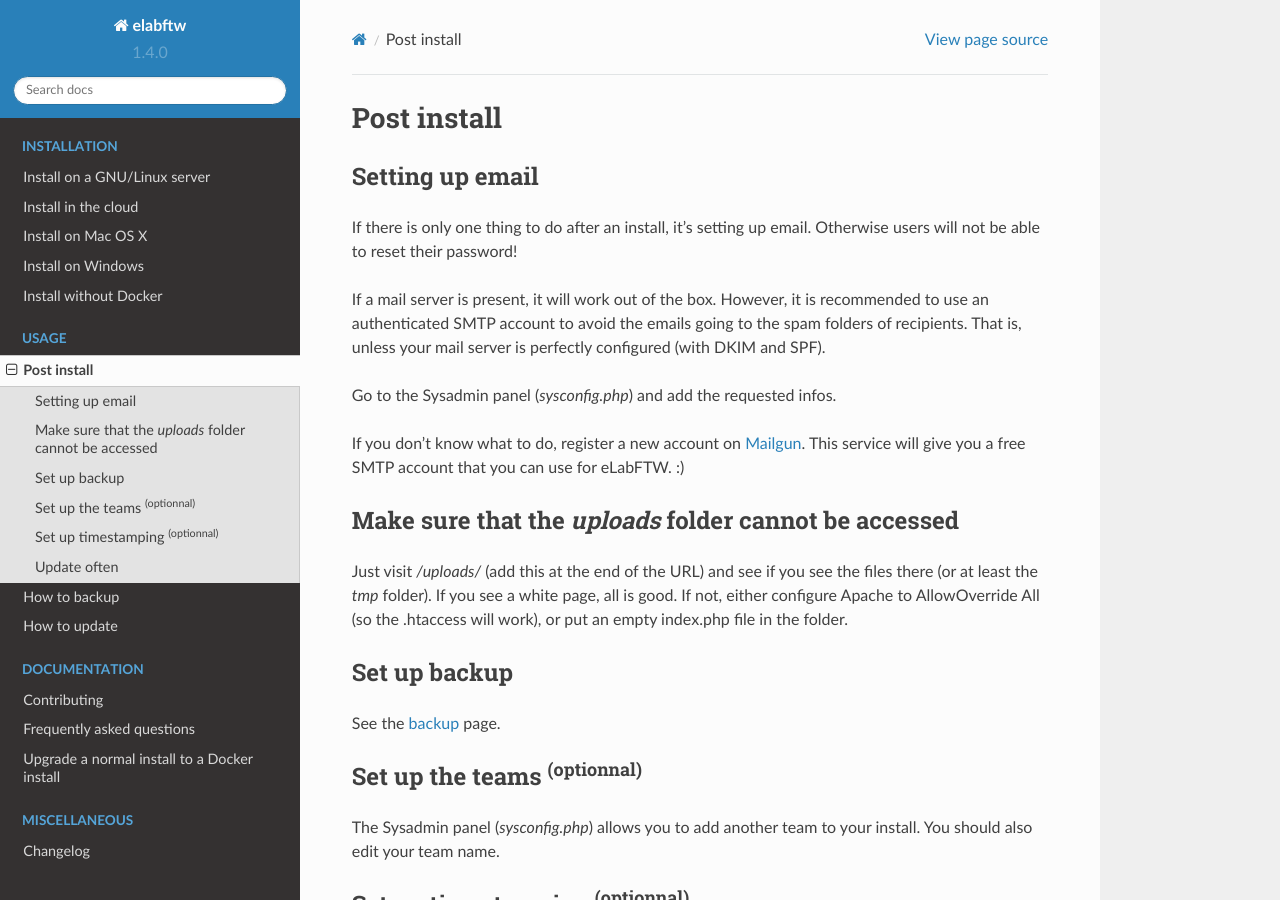
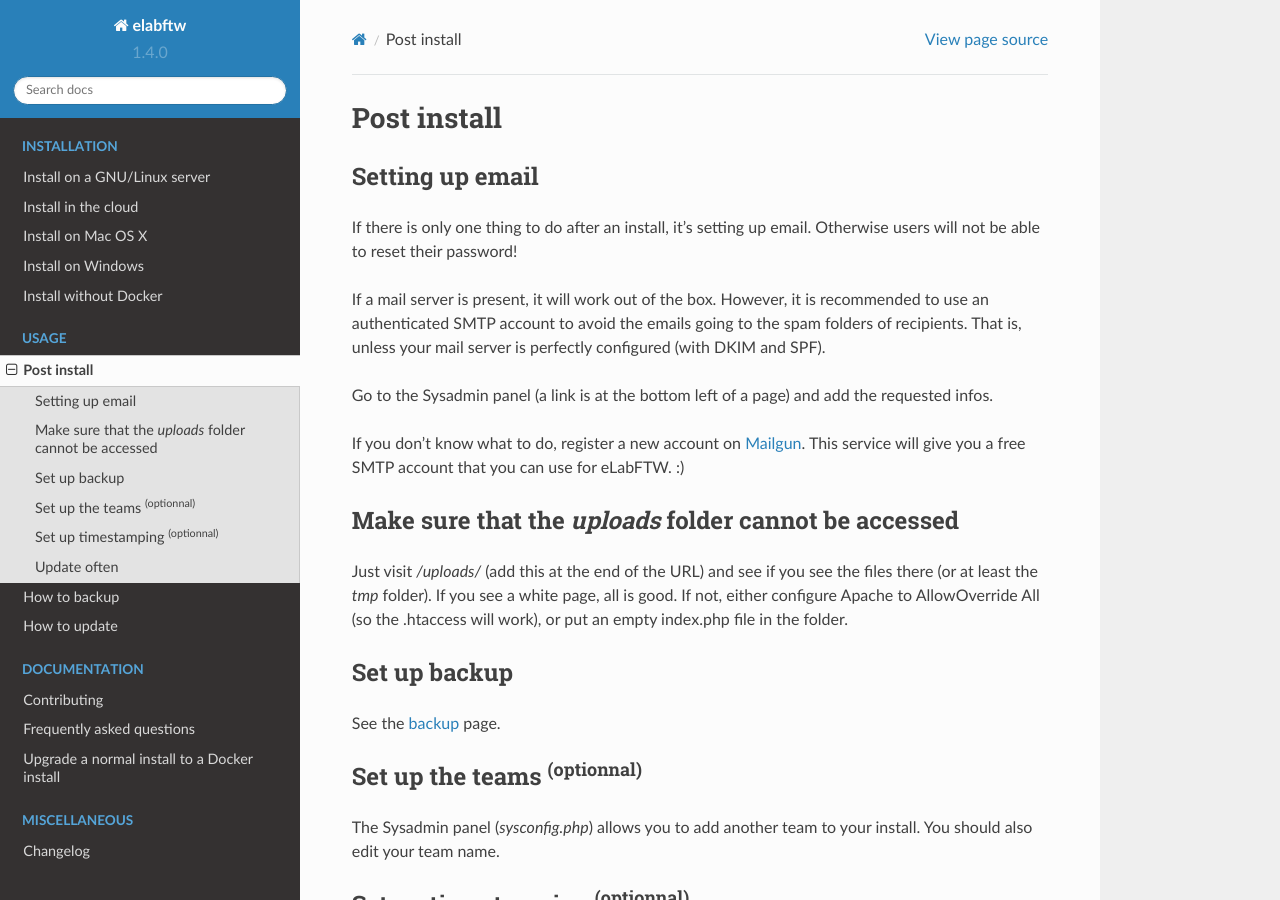
Before and after one commit to elabftw/elabdoc, a Sphinx documentation site: the page built from doc/postinstall.rst, in a window 1280 px wide and 900 px high. Built offline with Sphinx 7.4.7 and the Read the Docs theme 2.0.0, drawn with Linux system fonts in a browser that asks for light colours; pages that are not in the unit, such as notebooks, are missing from menus.

Commit message:
remove reference to sysconfig.php. fix #316

```diff
--- a/doc/postinstall.rst
+++ b/doc/postinstall.rst
@@ -10,7 +10,7 @@ If there is only one thing to do after an install, it's setting up email. Otherw
 
 If a mail server is present, it will work out of the box. However, it is recommended to use an authenticated SMTP account to avoid the emails going to the spam folders of recipients. That is, unless your mail server is perfectly configured (with DKIM and SPF).
 
-Go to the Sysadmin panel (`sysconfig.php`) and add the requested infos.
+Go to the Sysadmin panel (a link is at the bottom left of a page) and add the requested infos.
 
 If you don't know what to do, register a new account on `Mailgun <http://www.mailgun.com>`_. This service will give you a free SMTP account that you can use for eLabFTW. :)
 
```
